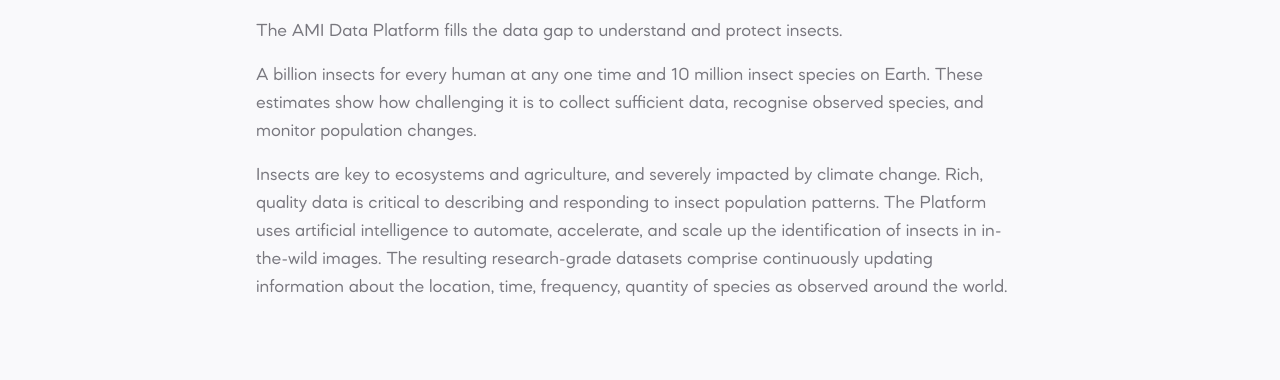
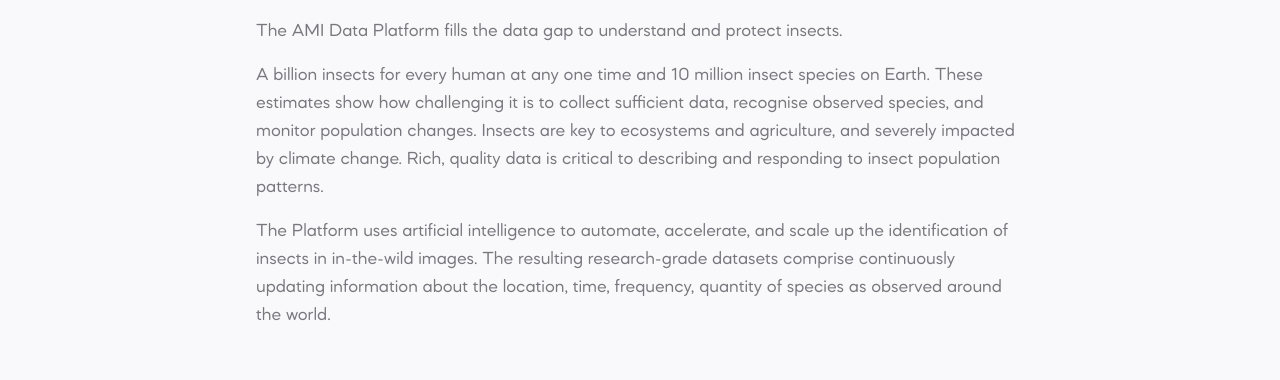
Before and after one commit to RolnickLab/antenna-landing-page, a Next.js app: page / in a window 1280 px wide. Shown: the part 764-1144 px from the top of the page. Built offline with nearby package versions, Linux system fonts and the light colour scheme.

Commit message:
Tweak content

```diff
--- a/app/page.tsx
+++ b/app/page.tsx
@@ -58,17 +58,17 @@
               A billion insects for every human at any one time and 10 million
               insect species on Earth. These estimates show how challenging it
               is to collect sufficient data, recognise observed species, and
-              monitor population changes.
+              monitor population changes. Insects are key to ecosystems and
+              agriculture, and severely impacted by climate change. Rich,
+              quality data is critical to describing and responding to insect
+              population patterns.
             </p>
             <p>
-              Insects are key to ecosystems and agriculture, and severely
-              impacted by climate change. Rich, quality data is critical to
-              describing and responding to insect population patterns. The
-              Platform uses artificial intelligence to automate, accelerate, and
-              scale up the identification of insects in in-the-wild images. The
-              resulting research-grade datasets comprise continuously updating
-              information about the location, time, frequency, quantity of
-              species as observed around the world.
+              The Platform uses artificial intelligence to automate, accelerate,
+              and scale up the identification of insects in in-the-wild images.
+              The resulting research-grade datasets comprise continuously
+              updating information about the location, time, frequency, quantity
+              of species as observed around the world.
             </p>
           </div>
         </div>
```
